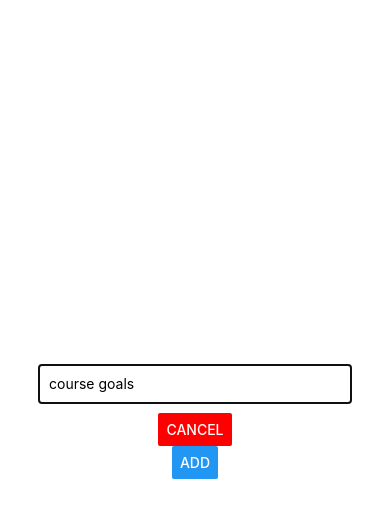
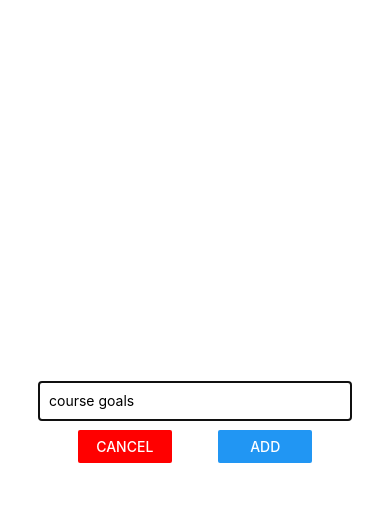
Before and after one commit to Alfreita/rn-course01, a React Native app: screen / in a window 390 px wide. Both pictures are taken after a click on the button "ADD NEW GOAL". Shown: the top 518 px of the page. Built offline with nearby package versions, Linux system fonts and the light colour scheme.

Commit message:
styled button

```diff
--- a/components/GoalInput.tsx
+++ b/components/GoalInput.tsx
@@ -12,7 +12,6 @@ const GoalInput = (props: any) => {
     setEnteredGoal("");
   };
 
-
   return (
     <Modal visible={props.visible} animationType="slide">
       <View style={styles.header}>
@@ -22,8 +21,14 @@ const GoalInput = (props: any) => {
           onChangeText={goalInputHandler}
           value={enteredGoal}
         />
-        <Button title= "Cancel" color="red"onPress={props.cancelModal}/>
-        <Button title="Add" onPress={addGoalHandler} />
+        <View style={styles.buttonContainer}>
+          <View style={styles.button}>
+            <Button title="Cancel" color="red" onPress={props.cancelModal} />
+          </View>
+          <View style={styles.button}>
+            <Button title="Add" onPress={addGoalHandler} />
+          </View>
+        </View>
       </View>
     </Modal>
   );
@@ -42,5 +47,13 @@ const styles = StyleSheet.create({
     width: "80%",
     marginBottom: 10,
   },
+  buttonContainer: {
+    flexDirection: "row",
+    justifyContent: "space-between",
+    width: "60%",
+  },
+  button: {
+    width: "40%",
+  },
 });
 export default GoalInput;
```
